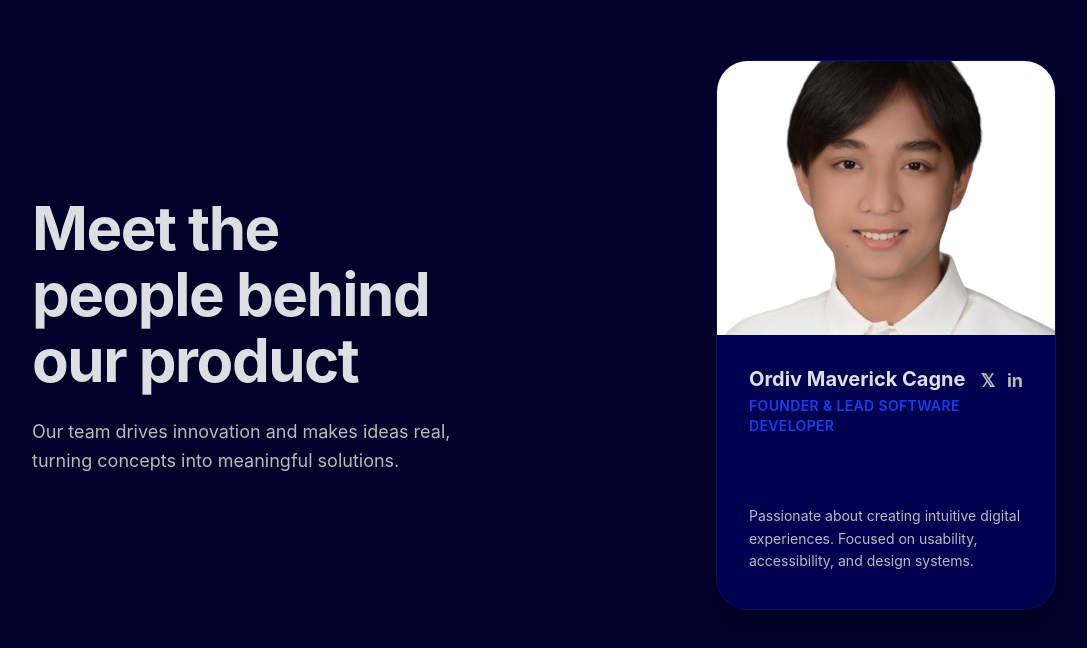
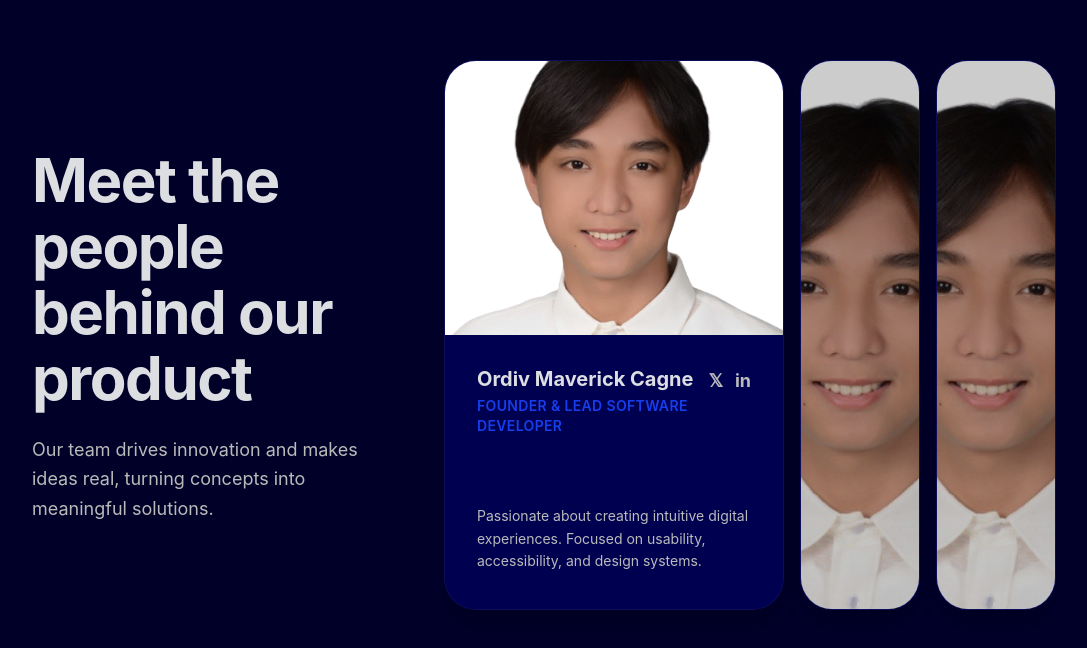
Before and after one commit to maxycagne/M-X_Studio, a React (Vite) app in the folder mxwebsite/: page /about in a window 1280 px wide. Shown: the part 913-1561 px from the top of the page, without its empty margins (96-1183 px from the left). Built offline with nearby package versions, Linux system fonts and the light colour scheme.

Commit message:
add team member details and update process section title

```diff
--- a/mxwebsite/Components/OurTeam.tsx
+++ b/mxwebsite/Components/OurTeam.tsx
@@ -15,6 +15,28 @@ interface TeamMember {
 }
 
 const teamMembers: TeamMember[] = [
+  {
+    id: 1,
+    name: "Ordiv Maverick Cagne",
+    role: "Founder & Lead Software Developer",
+    bio: "Passionate about creating intuitive digital experiences. Focused on usability, accessibility, and design systems.",
+    imageUrl: mav_pic,
+    socialLinks: {
+      twitter: "#",
+      linkedin: "#",
+    },
+  },
+  {
+    id: 1,
+    name: "Ordiv Maverick Cagne",
+    role: "Founder & Lead Software Developer",
+    bio: "Passionate about creating intuitive digital experiences. Focused on usability, accessibility, and design systems.",
+    imageUrl: mav_pic,
+    socialLinks: {
+      twitter: "#",
+      linkedin: "#",
+    },
+  },
   {
     id: 1,
     name: "Ordiv Maverick Cagne",
--- a/mxwebsite/Components/Process.tsx
+++ b/mxwebsite/Components/Process.tsx
@@ -47,7 +47,7 @@ const Process = () => {
       <div className="relative z-10 w-full max-w-7xl mx-auto flex flex-col items-center">
         <div className="text-center mb-12 md:mb-16 max-w-3xl mx-auto space-y-3 md:space-y-4 px-2">
           <h2 className="text-3xl sm:text-4xl md:text-5xl font-bold text-white tracking-tight">
-            Our Onboard Process
+            Our Process
           </h2>
           <p className="text-[#DCDEE2] text-sm sm:text-base md:text-lg leading-relaxed">
             Our approach is simple: listen deeply, design smart, build fast.
```
